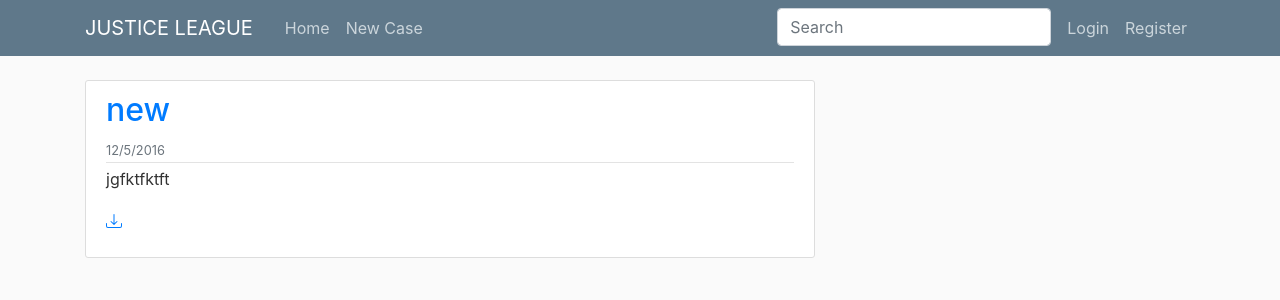
After one commit to nishitjain1204/Affordable-Law, a Flask app: page /case_display/4 in a window 1280 px wide. The commit adds this page. Shown: the top 300 px of the page. Run offline with Flask 2, Linux system fonts and the light colour scheme; data comes from the database, SQL or seed files in the repository; both versions use the stored data as it was after the commit; some libraries are stand-ins or nearby versions.

Commit message:
added case_viewing page

```diff
--- a/main.py
+++ b/main.py
@@ -63,7 +63,7 @@ def about():
 @app.route('/home')
 def home():
     user_cases = Lawyer_case.query.filter_by(lawyer_id=session['user_id'])
-    return render_template('home.html',title='hola',user_cases=user_cases)
+    return render_template('home.html',title='HOME',user_cases=user_cases)
 
 
 @app.route('/register',methods=['GET','POST'])
@@ -139,6 +139,11 @@ def cases():
 	return render_template('case.html',title='case',form=form)
 
 
+@app.route('/case_display/<int:case_id>')
+def case_display(case_id):
+	case=Lawyer_case.query.get_or_404(case_id)
+	return render_template('case_display.html',case=case)
+
 
 #@app.route('/profile')
 #def profile():
--- /dev/null
+++ b/templates/case_display.html
@@ -0,0 +1,21 @@
+{% extends "layout.html" %}
+
+{% block content %}
+	<article class="media content-section">
+	  <div class="media-body">
+	    <div class="article-metadata">
+	      	<h2><a class="mr-2" href="#">{{ case.name }}</a></h2>
+	      <small class="text-muted">{{ case.day }}/{{ case.month }}/{{ case.year }}</small>
+        </div>
+        <p class="article-content">{{ case.bio }}</p>
+
+        <p class="article-content"><a class="mr-2" href='{{ case.case_file}}' target="_blank"><svg width="1em" height="1em" viewBox="0 0 16 16" class="bi bi-download" fill="currentColor" xmlns="http://www.w3.org/2000/svg">
+            <path fill-rule="evenodd" d="M.5 9.9a.5.5 0 0 1 .5.5v2.5a1 1 0 0 0 1 1h12a1 1 0 0 0 1-1v-2.5a.5.5 0 0 1 1 0v2.5a2 2 0 0 1-2 2H2a2 2 0 0 1-2-2v-2.5a.5.5 0 0 1 .5-.5z"/>
+            <path fill-rule="evenodd" d="M7.646 11.854a.5.5 0 0 0 .708 0l3-3a.5.5 0 0 0-.708-.708L8.5 10.293V1.5a.5.5 0 0 0-1 0v8.793L5.354 8.146a.5.5 0 1 0-.708.708l3 3z"/>
+          </svg></a></p>
+
+
+	  </div>
+	</article>
+
+{% endblock content %}
```
Also changed, not shown: templates/home.html (+4 -3 lines), models.sqlite3.
